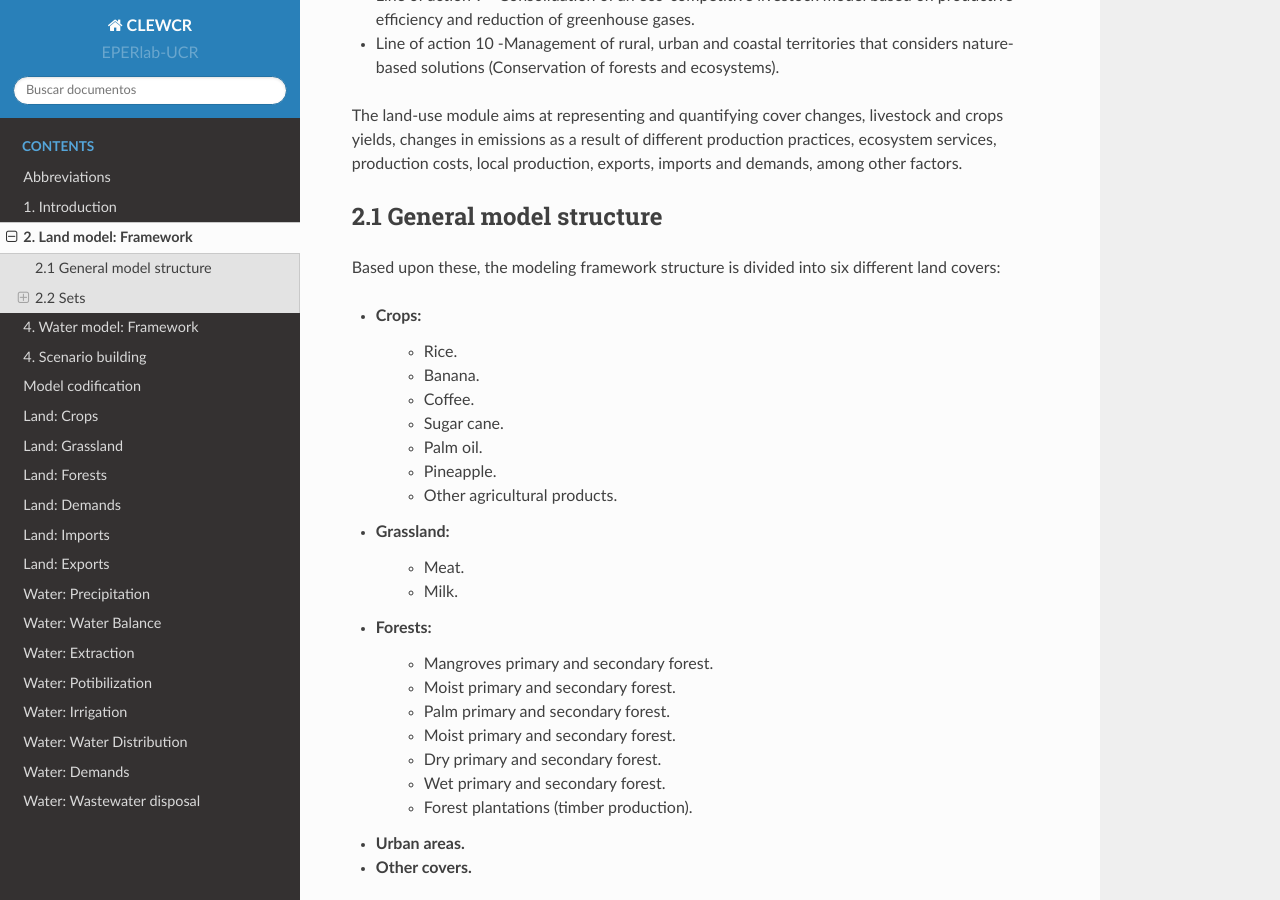
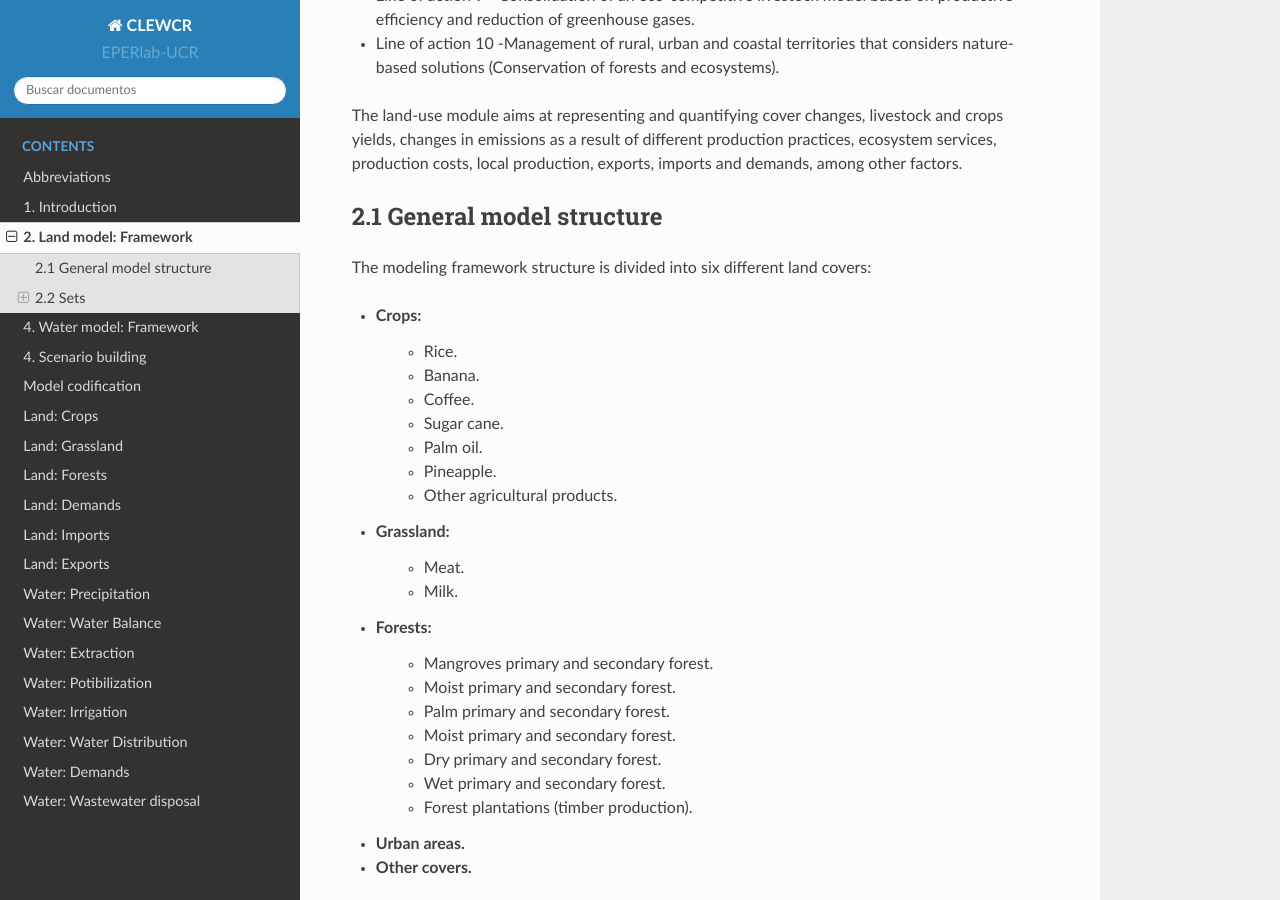
Before and after one commit to EPERLab/CLEW, a Sphinx documentation site: the page built from docs/02LandModelFramework.rst, in a window 1280 px wide and 900 px high, scrolled down 320 px. Built offline with Sphinx 7.4.7 and the Read the Docs theme 2.0.0, drawn with Linux system fonts in a browser that asks for light colours; formulas are drawn with MathJax 3.

Commit message:
Update 02LandModelFramework.rst

```diff
--- a/docs/02LandModelFramework.rst
+++ b/docs/02LandModelFramework.rst
@@ -12,7 +12,7 @@ The land-use module aims at representing and quantifying cover changes, livestoc
 2.1 General model structure
 +++++++++
 
-Based upon these, the modeling framework structure is divided into six different land covers:
+The modeling framework structure is divided into six different land covers:
 
 - Crops:
    - Rice.
```
